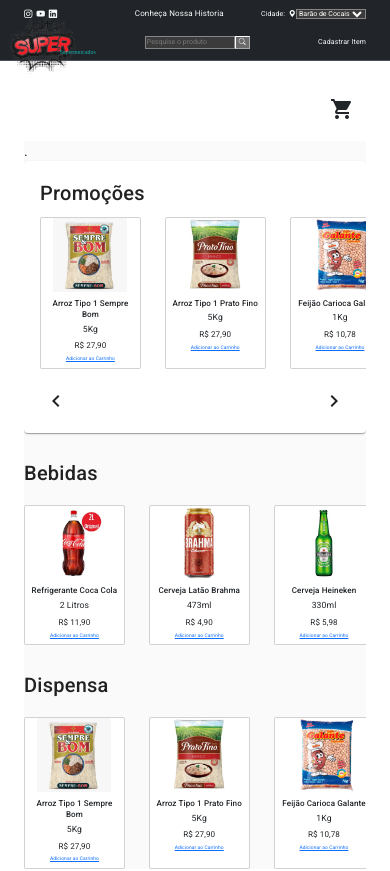
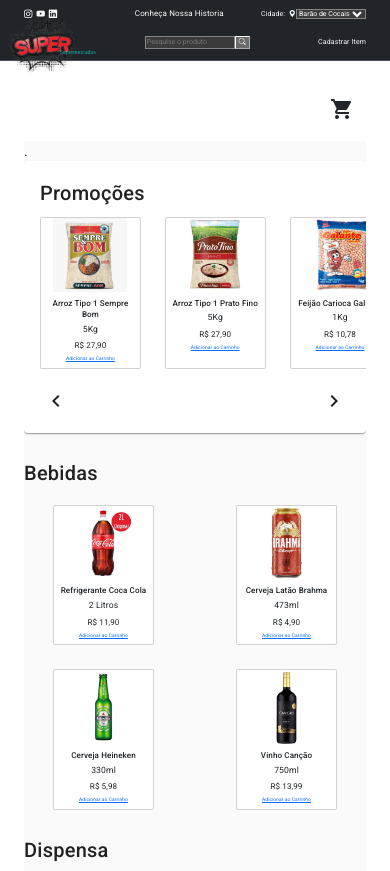
Before and after one commit to DeividsonOmedio/Eccomerce-Angular, an Angular app: page / in a window 390 px wide. Shown: the top 871 px of the page. Built offline with nearby package versions, Linux system fonts and the light colour scheme.

Commit message:
resposividade adicionada

```diff
--- a/src/app/components/produtos-categoria/produtos-categoria.component.css
+++ b/src/app/components/produtos-categoria/produtos-categoria.component.css
@@ -1,7 +1,10 @@
-
+.divCategoria{
+    flex-wrap: wrap;
+}
 @media screen and (max-width: 700px){
     .divCategoria{
         zoom: .7;
+        flex-wrap: wrap;
     }
 }
 
```
